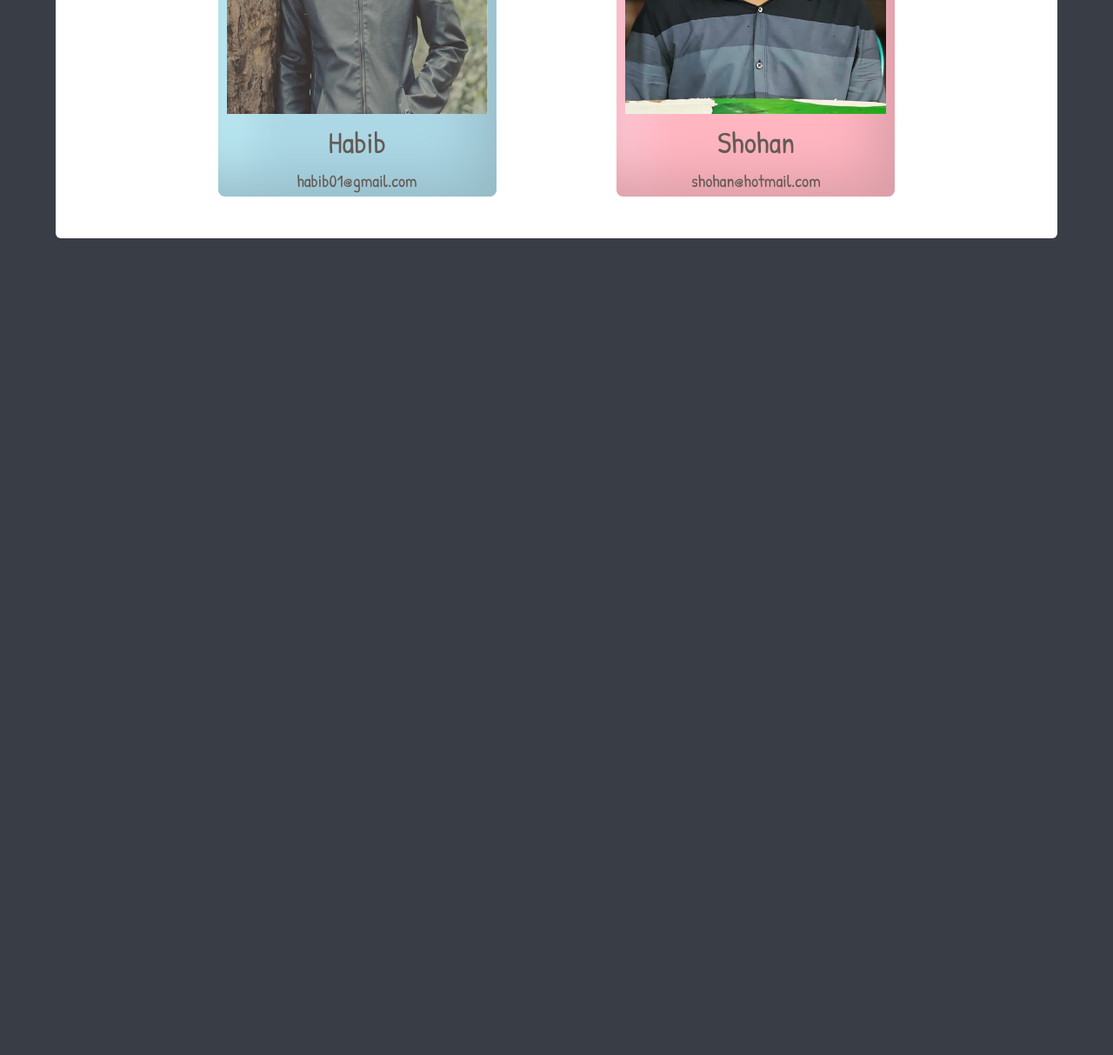
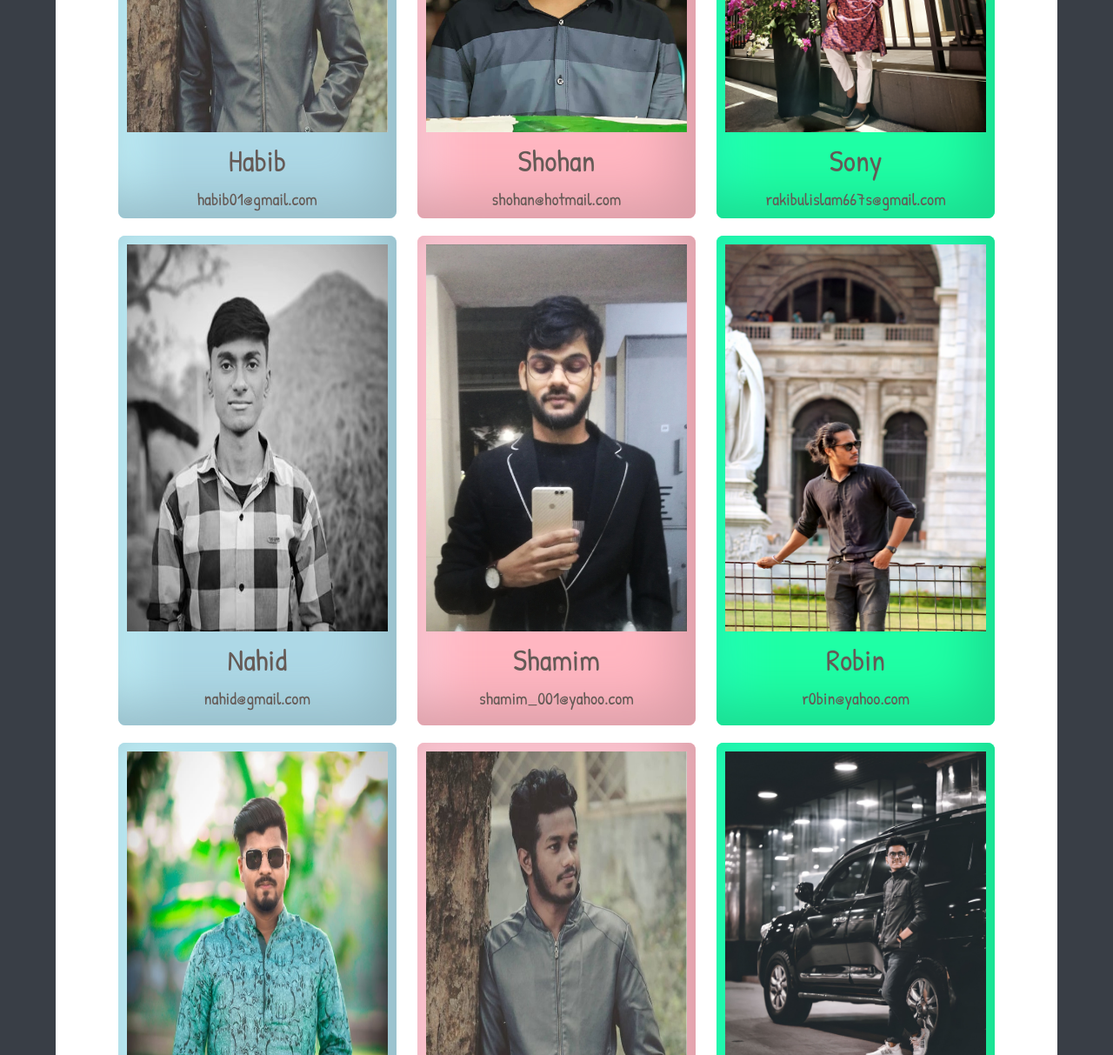
Before and after one commit to codex-rakibul/People-Finder, a plain HTML site: page index.html in a window 1280 px wide. Shown: the part 1587-2800 px from the top of the page at 87% size. Before the commit the page ends 1887 px from the top, so only its background shows below. Drawn offline with Linux system fonts and the light colour scheme; a web font is replaced by a local one.

Commit message:
complete project

```diff
--- a/index.css
+++ b/index.css
@@ -34,10 +34,23 @@ body {
 
 .container {
   max-width: 90%;
+  height: auto;
   margin: 1vw auto 2vw auto;
   background-color: #fff;
   border-radius: 6px;
   overflow: hidden;
+}
+.not-found{
+  height: 100vh;
+  text-align: center;
+  margin-top: 20%;
+
+}
+.p-1 span{
+  font-size: 10rem;
+}
+.p-1 h1{
+  font-size: 5rem;
 }
 
 @media only screen and (max-width: 68.75em) {
@@ -188,7 +201,7 @@ body {
   color: #dad0cc;
 }
 
-.monsters {
+.peoples {
   display: -webkit-box;
   display: -webkit-flex;
   display: -ms-flexbox;
@@ -204,19 +217,19 @@ body {
   margin: 2vw auto 3vw auto;
   position: relative;
 }
-.monster img{
+.people img{
   width: 100%;
   height: 82% ;
 }
 
 @media only screen and (max-width: 68.75em) {
-  .monsters {
+  .peoples {
     width: 99%;
     margin: 1vw auto;
   }
 }
 
-.monster {
+.people {
   cursor: pointer;
   margin: 10px;
   padding: 10px;
@@ -232,47 +245,47 @@ body {
 }
 
 @media (max-width: 400px) {
-  .monster {
+  .people {
     max-width: 100%;
   }
 }
 
-.monster:hover {
+.people:hover {
   -webkit-transform: translateY(-5px);
       -ms-transform: translateY(-5px);
        -o-transform: translateY(-5px);
           transform: translateY(-5px);
 }
 
-.monster:nth-child(3n) {
+.people:nth-child(3n) {
   background: #1fffa5;
   -webkit-box-shadow: inset -20px -20px 60px #1ad98c, inset 20px 20px 60px #24ffbe;
           box-shadow: inset -20px -20px 60px #1ad98c, inset 20px 20px 60px #24ffbe;
 }
 
-.monster:nth-child(3n + 1) {
+.people:nth-child(3n + 1) {
   background: #add8e6;
   -webkit-box-shadow: inset -20px -20px 60px #93b8c4, inset 20px 20px 60px #c7f8ff;
           box-shadow: inset -20px -20px 60px #93b8c4, inset 20px 20px 60px #c7f8ff;
 }
 
-.monster:nth-child(3n + 2) {
+.people:nth-child(3n + 2) {
   background: #ffb6c1;
   -webkit-box-shadow: inset -20px -20px 60px #d99ba4, inset 20px 20px 60px #ffd1de;
           box-shadow: inset -20px -20px 60px #d99ba4, inset 20px 20px 60px #ffd1de;
 }
 
 @media (max-width: 400px) {
-  .monster img {
+  .people img {
     width: 100%;
   }
 }
 
-.monster .name {
+.people .name {
   font-size: 3.5rem;
 }
 
-.monster .email {
+.people .email {
   font-size: 2rem;
 }
 
--- a/index.html
+++ b/index.html
@@ -12,13 +12,13 @@
         <div class="header__logo">
           <h1>People Finder</h1>
         </div>
-        <form class="search" id="search-monster-form">
+        <form class="search" id="search-people-form">
           <input
             type="text"
             class="search__field"
-            placeholder="Search your monster friends..."
+            placeholder="Search your friends..."
             autocomplete="off"
-            id="search-monster"
+            id="search-people"
           />
           <button class="btn search__btn">
             <svg class="search__icon">
@@ -29,7 +29,7 @@
         </form>
         <div></div>
       </header>
-      <div class="monsters">
+      <div class="peoples">
 
       </div>
     </div>
--- a/index.js
+++ b/index.js
@@ -1,32 +1,30 @@
-import { monsters} from './monsters.js';
+import { peoples} from './peoples.js';
 
 
-console.log(monsters);
-
-for(let monster of monsters) {
-    showMonster(monster);
+for(let people of peoples) {
+    showMonster(people);
 
 }
 
-function showMonster(monster){
-    const monsterDiv=document.createElement('div');
-    monsterDiv.className="monster";
+function showMonster(people){
+    const peopleDiv=document.createElement('div');
+    peopleDiv.className="people";
 
 
     const img = document.createElement('img');
-    img.src = monster.img;
-    img.alt = monster.name;
+    img.src = people.img;
+    img.alt = people.name;
 
     const name= document.createElement('p');
     name.className='name';
-    name.innerHTML=monster.name;
+    name.innerHTML=people.name;
 
     const email= document.createElement('p');
     email.className='email';
-    email.innerHTML=monster.email;
+    email.innerHTML=people.email;
 
-    monsterDiv.append(img, name, email);
-    document.querySelector('.monsters').append(monsterDiv);
+    peopleDiv.append(img, name, email);
+    document.querySelector('.peoples').append(peopleDiv);
 }
 
 notFound();
@@ -39,8 +37,43 @@ function notFound(){
     span.innerText='404';
 
     const h1= document.createElement('h1');
-    h1.innerText='🧟‍♂️ No Monster Found 🧟‍♂️';
+    h1.innerText='🧟‍♂️ No People Found 🧟‍♂️';
 
     notFoundDiv.append(span, h1);
-    document.querySelector('.monsters').append(notFoundDiv);
+    document.querySelector('.peoples').append(notFoundDiv);
 }
+
+
+/**********************/
+/*   search-people  */
+/**********************/
+document.querySelector('#search-people')
+    .addEventListener('keyup', function(e){
+    const keyword = e.target.value.toLowerCase();
+    const peoples = document.querySelectorAll('.people');
+
+    let notFound = true;
+
+    for(let people of peoples) {
+        const name = people.children[1].innerText.toLowerCase();
+        const email = people.children[2].innerText.toLowerCase();
+
+        if(name.includes(keyword) || email.includes(keyword)){
+            people.style.display = 'block';
+            notFound = false;
+        }else{
+            people.style.display = 'none';
+
+        }
+    }
+    if(notFound) {
+        document.querySelector('.not-found').style.display = 'block';
+    }else{
+        document.querySelector('.not-found').style.display = 'none';
+    }
+
+});
+document.querySelector('#search-people-form').
+    addEventListener('submit', e=>{
+        e.preventDefault();
+    });
--- a/monsters.js
+++ /dev/null
@@ -1,45 +0,0 @@
-export const monsters = [
-  {
-    img: "./img/sony.jpg",
-    name: 'Sony',
-    email: 'rakibulislam667s@gmail.com',
-  },
-  {
-    img: "./img/bishal.jpg",
-    name: 'Bishal',
-    email: 'bishal123@hotmail.com',
-  },
-
-  {
-    img: "./img/robin.jpg",
-    name: 'Robin',
-    email: 'r0bin@yahoo.com',
-  },
-  {
-    img: "./img/nahid.jpg",
-    name: 'Nahid',
-    email: 'nahid@gmail.com',
-  },
-  {
-    img: "./img/shamim.jpg",
-    name: 'Shamim',
-    email: 'shamim_001@yahoo.com',
-  },
-
-  {
-    img: "./img/tonmoy.jpg",
-    name: 'Tonmoy',
-    email: 'tonmoy@yahoo.com',
-  },
-  {
-    img: "./img/habib.jpg",
-    name: 'Habib',
-    email: 'habib01@gmail.com',
-  },
-  {
-    img: "./img/shohan.jpg",
-    name: 'Shohan',
-    email: 'shohan@hotmail.com',
-  },
-
-];
--- /dev/null
+++ b/peoples.js
@@ -0,0 +1,85 @@
+export const peoples = [
+  {
+    img: "./img/sony.jpg",
+    name: 'Sony',
+    email: 'rakibulislam667s@gmail.com',
+  },
+  {
+    img: "./img/bishal.jpg",
+    name: 'Bishal',
+    email: 'bishal123@hotmail.com',
+  },
+
+  {
+    img: "./img/robin.jpg",
+    name: 'Robin',
+    email: 'r0bin@yahoo.com',
+  },
+  {
+    img: "./img/nahid.jpg",
+    name: 'Nahid',
+    email: 'nahid@gmail.com',
+  },
+  {
+    img: "./img/shamim.jpg",
+    name: 'Shamim',
+    email: 'shamim_001@yahoo.com',
+  },
+
+  {
+    img: "./img/tonmoy.jpg",
+    name: 'Tonmoy',
+    email: 'tonmoy@yahoo.com',
+  },
+  {
+    img: "./img/habib.jpg",
+    name: 'Habib',
+    email: 'habib01@gmail.com',
+  },
+  {
+    img: "./img/shohan.jpg",
+    name: 'Shohan',
+    email: 'shohan@hotmail.com',
+  },
+  {
+    img: "./img/sony.jpg",
+    name: 'Sony',
+    email: 'rakibulislam667s@gmail.com',
+  },
+  {
+    img: "./img/nahid.jpg",
+    name: 'Nahid',
+    email: 'nahid@gmail.com',
+  },
+  {
+    img: "./img/shamim.jpg",
+    name: 'Shamim',
+    email: 'shamim_001@yahoo.com',
+  },
+  {
+    img: "./img/robin.jpg",
+    name: 'Robin',
+    email: 'r0bin@yahoo.com',
+  },
+  {
+    img: "./img/tonmoy.jpg",
+    name: 'Tonmoy',
+    email: 'tonmoy@yahoo.com',
+  },
+  {
+    img: "./img/habib.jpg",
+    name: 'Habib',
+    email: 'bishal01@gmail.com',
+  },
+  {
+    img: "./img/bishal.jpg",
+    name: 'Bishal',
+    email: 'bishal123@hotmail.com',
+  },
+  {
+    img: "./img/nahid.jpg",
+    name: 'Nahid',
+    email: 'nahid@gmail.com',
+  },
+
+];
```
